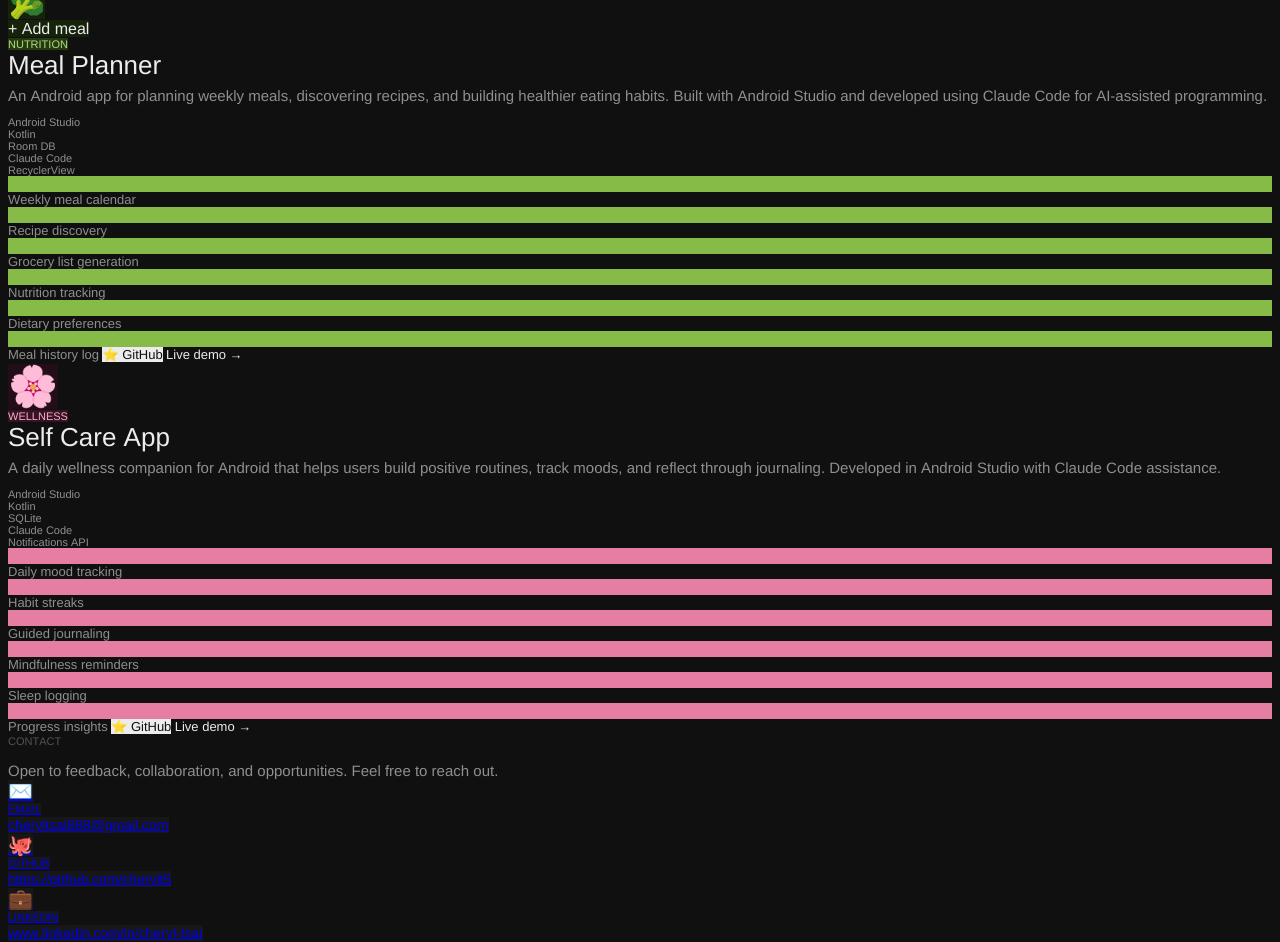
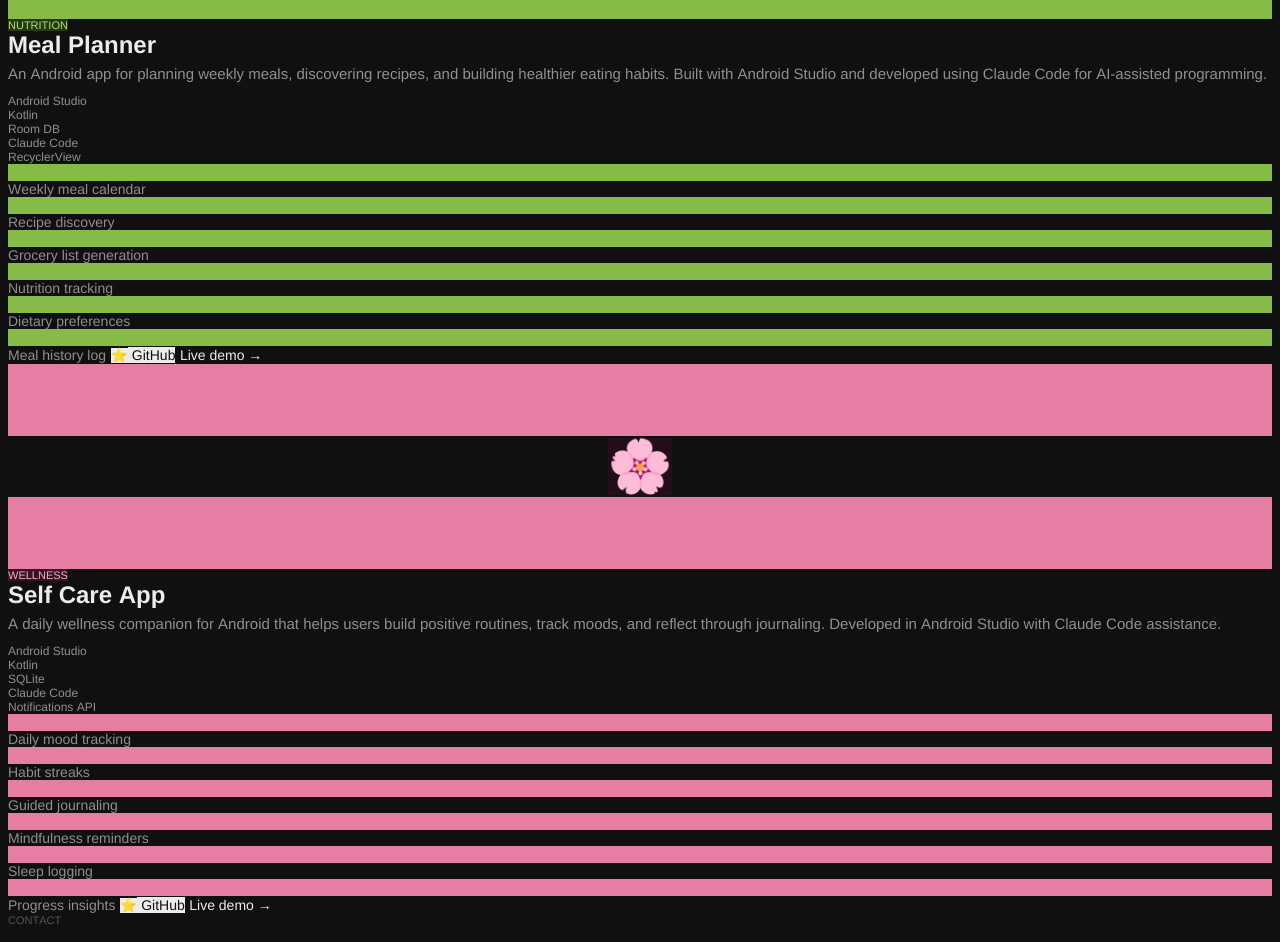
Before and after one commit to cherylt5/Portfolio-Cheryl-Tsai, a plain HTML site: page index.html in a window 1280 px wide. Shown: the part 724-1666 px from the top of the page. Drawn offline with Linux system fonts and the light colour scheme.

Commit message:
Update index.html (fixed fonts)

```diff
--- a/index.html
+++ b/index.html
@@ -1,3 +1,4 @@
+
 <!DOCTYPE html PUBLIC "-//W3C//DTD HTML 4.01//EN" "http://www.w3.org/TR/html4/strict.dtd">
 <html>
 <head>
@@ -9,38 +10,39 @@
   <style type="text/css">
     body {background-color: #101010}
     p.p1 {margin: 0.0px 0.0px 0.0px 0.0px; font: 14.0px 'Helvetica Neue'; color: #ececec; -webkit-text-stroke: #ececec}
-    p.p2 {margin: 0.0px 0.0px 0.0px 0.0px; font: 13.0px 'Helvetica Neue'; color: #535353; -webkit-text-stroke: #535353}
+    p.p2 {margin: 0.0px 0.0px 0.0px 0.0px; font: 14.0px 'Helvetica Neue'; color: #535353; -webkit-text-stroke: #535353}
     p.p3 {margin: 0.0px 0.0px 15.0px 0.0px; font: 11.0px 'Helvetica Neue'; color: #535353; -webkit-text-stroke: #535353}
     p.p5 {margin: 0.0px 0.0px 18.0px 0.0px; font: 16.0px 'Helvetica Neue'; color: #8f8f8f; -webkit-text-stroke: #8f8f8f}
     p.p6 {margin: 0.0px 0.0px 0.0px 0.0px; font: 16.0px 'Helvetica Neue'; color: #8f8f8f; -webkit-text-stroke: #8f8f8f}
-    p.p7 {margin: 0.0px 0.0px 0.0px 0.0px; font: 16.0px '.Apple Color Emoji UI'; color: #ececec; -webkit-text-stroke: #ececec}
-    p.p8 {margin: 0.0px 0.0px 0.0px 0.0px; font: 13.0px 'Helvetica Neue'; color: #ececec; -webkit-text-stroke: #ececec}
-    p.p9 {margin: 0.0px 0.0px 0.0px 0.0px; font: 30.0px '.Apple Color Emoji UI'; color: #ececec; -webkit-text-stroke: #ececec}
-    p.p10 {margin: 0.0px 0.0px 0.0px 0.0px; font: 16.0px 'Helvetica Neue'; color: #ececec; -webkit-text-stroke: #ececec}
-    p.p11 {margin: 0.0px 0.0px 0.0px 0.0px; font: 11.0px 'Helvetica Neue'; color: #b4d885; -webkit-text-stroke: #b4d885}
-    p.p13 {margin: 0.0px 0.0px 12.0px 0.0px; font: 15.0px 'Helvetica Neue'; color: #8f8f8f; -webkit-text-stroke: #8f8f8f}
-    p.p14 {margin: 0.0px 0.0px 0.0px 0.0px; font: 11.0px 'Helvetica Neue'; color: #8f8f8f; -webkit-text-stroke: #8f8f8f}
-    p.p15 {margin: 0.0px 0.0px 0.0px 0.0px; font: 13.0px 'Helvetica Neue'; color: #8f8f8f; -webkit-text-stroke: #8f8f8f; background-color: #87bb47; min-height: 16.0px}
-    p.p16 {margin: 0.0px 0.0px 0.0px 0.0px; font: 13.0px 'Helvetica Neue'; color: #8f8f8f; -webkit-text-stroke: #8f8f8f; background-color: #101010}
-    p.p17 {margin: 0.0px 0.0px 0.0px 0.0px; font: 40.0px '.Apple Color Emoji UI'; color: #ececec; -webkit-text-stroke: #ececec}
-    p.p18 {margin: 0.0px 0.0px 0.0px 0.0px; font: 11.0px 'Helvetica Neue'; color: #f0b1c7; -webkit-text-stroke: #f0b1c7}
-    p.p19 {margin: 0.0px 0.0px 0.0px 0.0px; font: 13.0px 'Helvetica Neue'; color: #8f8f8f; -webkit-text-stroke: #8f8f8f; background-color: #e67da2; min-height: 16.0px}
-    p.p20 {margin: 0.0px 0.0px 0.0px 0.0px; font: 15.0px 'Helvetica Neue'; color: #8f8f8f; -webkit-text-stroke: #8f8f8f}
-    p.p21 {margin: 0.0px 0.0px 0.0px 0.0px; font: 20.0px '.Apple Color Emoji UI'; color: #ececec; -webkit-text-stroke: #ececec}
-    p.p22 {margin: 0.0px 0.0px 2.0px 0.0px; font: 11.0px 'Helvetica Neue'; color: #535353; -webkit-text-stroke: #535353}
-    p.p23 {margin: 0.0px 0.0px 0.0px 0.0px; text-align: center; font: 13.0px 'Helvetica Neue'; color: #535353; -webkit-text-stroke: #535353}
+    p.p7 {margin: 0.0px 0.0px 0.0px 0.0px; font: 14.0px 'Helvetica Neue'; color: #ececec; -webkit-text-stroke: #ececec; background-color: #171717}
+    p.p8 {margin: 0.0px 0.0px 0.0px 0.0px; text-align: center; font: 30.0px '.Apple Color Emoji UI'; color: #ececec; -webkit-text-stroke: #ececec}
+    p.p9 {margin: 0.0px 0.0px 0.0px 0.0px; text-align: center; font: 16.0px 'Helvetica Neue'; color: #ececec; -webkit-text-stroke: #ececec; background-color: #87bb47; min-height: 18.0px}
+    p.p10 {margin: 0.0px 0.0px 0.0px 0.0px; font: 11.0px 'Helvetica Neue'; color: #b4d885; -webkit-text-stroke: #b4d885}
+    p.p12 {margin: 0.0px 0.0px 12.0px 0.0px; font: 15.0px 'Helvetica Neue'; color: #8f8f8f; -webkit-text-stroke: #8f8f8f}
+    p.p13 {margin: 0.0px 0.0px 0.0px 0.0px; font: 12.0px 'Helvetica Neue'; color: #8f8f8f; -webkit-text-stroke: #8f8f8f}
+    p.p14 {margin: 0.0px 0.0px 0.0px 0.0px; font: 14.0px 'Helvetica Neue'; color: #8f8f8f; -webkit-text-stroke: #8f8f8f; background-color: #87bb47; min-height: 17.0px}
+    p.p15 {margin: 0.0px 0.0px 0.0px 0.0px; font: 14.0px 'Helvetica Neue'; color: #8f8f8f; -webkit-text-stroke: #8f8f8f; background-color: #101010}
+    p.p16 {margin: 0.0px 0.0px 0.0px 0.0px; font: 14.0px 'Helvetica Neue'; color: #8f8f8f; -webkit-text-stroke: #8f8f8f}
+    p.p17 {margin: 0.0px 0.0px 0.0px 0.0px; font: 16.0px 'Helvetica Neue'; color: #ececec; -webkit-text-stroke: #ececec; background-color: #e67da2; min-height: 18.0px}
+    p.p18 {margin: 0.0px 0.0px 0.0px 0.0px; text-align: center; font: 52.0px '.Apple Color Emoji UI'; color: #ececec; -webkit-text-stroke: #ececec}
+    p.p19 {margin: 0.0px 0.0px 0.0px 0.0px; font: 11.0px 'Helvetica Neue'; color: #f0b1c7; -webkit-text-stroke: #f0b1c7}
+    p.p20 {margin: 0.0px 0.0px 0.0px 0.0px; font: 14.0px 'Helvetica Neue'; color: #8f8f8f; -webkit-text-stroke: #8f8f8f; background-color: #e67da2; min-height: 17.0px}
+    p.p21 {margin: 0.0px 0.0px 18.0px 0.0px; font: 15.0px 'Helvetica Neue'; color: #8f8f8f; -webkit-text-stroke: #8f8f8f}
+    p.p22 {margin: 0.0px 0.0px 0.0px 0.0px; font: 22.0px '.Apple Color Emoji UI'; color: #ececec; -webkit-text-stroke: #ececec}
+    p.p23 {margin: 0.0px 0.0px 3.0px 0.0px; font: 11.0px 'Helvetica Neue'; color: #535353; -webkit-text-stroke: #535353}
+    p.p24 {margin: 0.0px 0.0px 0.0px 0.0px; text-align: center; font: 13.0px 'Helvetica Neue'; color: #535353; -webkit-text-stroke: #535353}
     span.s1 {font-kerning: none; background-color: #101010}
     span.s2 {font-kerning: none}
-    span.s3 {font-kerning: none; background-color: #171717}
-    span.s4 {font-kerning: none; background-color: #15230a}
+    span.s3 {font: 14.0px '.Apple Color Emoji UI'; font-kerning: none}
+    span.s4 {font-kerning: none; background-color: rgba(255, 255, 255, 0.75)}
     span.s5 {font-kerning: none; background-color: #233b0f}
-    span.s6 {font: 12.0px 'Helvetica Neue'; font-kerning: none; color: #ececec; -webkit-text-stroke: 0px #ececec}
-    span.s7 {font: 13.0px '.Apple Color Emoji UI'; font-kerning: none; color: #101010; background-color: #ececec; -webkit-text-stroke: 0px #101010}
+    span.s6 {font: 16.0px 'Helvetica Neue'; font-kerning: none; color: #ececec; background-color: #101010; -webkit-text-stroke: 0px #ececec}
+    span.s7 {font: 14.0px '.Apple Color Emoji UI'; font-kerning: none; color: #101010; background-color: #ececec; -webkit-text-stroke: 0px #101010}
     span.s8 {font-kerning: none; color: #101010; background-color: #ececec; -webkit-text-stroke: 0px #101010}
-    span.s9 {font-kerning: none; color: #ececec; -webkit-text-stroke: 0px #ececec}
+    span.s9 {font-kerning: none; color: #ececec; background-color: #101010; -webkit-text-stroke: 0px #ececec}
     span.s10 {font-kerning: none; background-color: #220d18}
     span.s11 {font-kerning: none; background-color: #391124}
-    span.s12 {font: 20.0px '.Apple Color Emoji UI'; font-kerning: none}
+    span.s12 {font-kerning: none; background-color: #171717}
     span.s13 {font: 11.0px 'Helvetica Neue'; font-kerning: none; color: #535353; -webkit-text-stroke: 0px #535353}
     span.s14 {font: 14.0px 'Helvetica Neue'; font-kerning: none}
   </style>
@@ -52,87 +54,94 @@
 <p class="p2"><span class="s1">Projects</span></p>
 <p class="p2"><span class="s1">Contact</span></p>
 <p class="p3"><span class="s2">INTRODUCTION</span></p>
-<h1 style="margin: 0.0px 0.0px 12.0px 0.0px; font: 56.0px 'Helvetica Neue'; color: #ececec; -webkit-text-stroke: #ececec"><span class="s2">Your Name</span></h1>
+<h1 style="margin: 0.0px 0.0px 9.0px 0.0px; font: 48.0px 'Helvetica Neue'; color: #ececec; -webkit-text-stroke: #ececec"><span class="s2"><b>Cheryl Tsai</b></span></h1>
 <p class="p5"><span class="s2">Mobile App Developer · Android Studio · Claude Code</span></p>
-<p class="p6"><span class="s2">I'm a student passionate about building apps that make everyday life easier and healthier. I've developed two mobile applications using Android Studio with AI-assisted development through Claude Code — focusing on clean interfaces and practical features that real people actually use. I care about writing thoughtful code and designing experiences that will genuinely improve your life.</span></p>
+<p class="p6"><span class="s2">I'm a CS student passionate about building apps that make everyday life easier and healthier. I've developed two mobile applications using Android Studio with AI-assisted development through Claude Code — focusing on clean interfaces and practical features that real people actually use. I care about writing thoughtful code and designing experiences that feel personal, not generic.</span></p>
 <p class="p3"><span class="s2">SKILLS &amp; TECHNOLOGIES</span></p>
-<p class="p7"><span class="s3">📱</span></p>
-<p class="p8"><span class="s3">Android Studio</span></p>
-<p class="p7"><span class="s3">🤖</span></p>
-<p class="p8"><span class="s3">Claude Code</span></p>
-<p class="p7"><span class="s3">☕</span></p>
-<p class="p8"><span class="s3">Java / Kotlin</span></p>
-<p class="p7"><span class="s3">🗄️</span></p>
-<p class="p8"><span class="s3">SQLite / Room</span></p>
-<p class="p7"><span class="s3">🎨</span></p>
-<p class="p8"><span class="s3">XML Layouts</span></p>
-<p class="p7"><span class="s3">🌿</span></p>
-<p class="p8"><span class="s3">Git &amp; GitHub</span></p>
-<p class="p7"><span class="s3">📐</span></p>
-<p class="p8"><span class="s3">Mobile UI/UX</span></p>
-<p class="p7"><span class="s3">🔌</span></p>
-<p class="p8"><span class="s3">REST APIs</span></p>
+<p class="p7"><span class="s3">📱</span><span class="s2"> Android Studio</span></p>
+<p class="p7"><span class="s3">🤖</span><span class="s2"> Claude Code</span></p>
+<p class="p7"><span class="s3">☕</span><span class="s2"> Java / Kotlin</span></p>
+<p class="p7"><span class="s3">🗄️</span><span class="s2"> SQLite / Room</span></p>
+<p class="p7"><span class="s3">🎨</span><span class="s2"> XML Layouts</span></p>
+<p class="p7"><span class="s3">🌿</span><span class="s2"> Git &amp; GitHub</span></p>
+<p class="p7"><span class="s3">📐</span><span class="s2"> Mobile UI/UX</span></p>
+<p class="p7"><span class="s3">🔌</span><span class="s2"> REST APIs</span></p>
 <p class="p3"><span class="s2">PROJECTS</span></p>
-<p class="p9"><span class="s4">🥗</span></p>
-<p class="p9"><span class="s4">🍜</span></p>
-<p class="p9"><span class="s4">🥘</span></p>
-<p class="p9"><span class="s4">🥦</span></p>
-<p class="p10"><span class="s4">+ Add meal</span></p>
-<p class="p11"><span class="s5">NUTRITION</span></p>
-<h2 style="margin: 0.0px 0.0px 6.0px 0.0px; font: 26.0px 'Helvetica Neue'; color: #ececec; -webkit-text-stroke: #ececec"><span class="s1">Meal Planner</span></h2>
-<p class="p13"><span class="s1">An Android app for planning weekly meals, discovering recipes, and building healthier eating habits. Built with Android Studio and developed using Claude Code for AI-assisted programming.</span></p>
-<p class="p14"><span class="s1">Android Studio</span></p>
-<p class="p14"><span class="s1">Kotlin</span></p>
-<p class="p14"><span class="s1">Room DB</span></p>
-<p class="p14"><span class="s1">Claude Code</span></p>
-<p class="p14"><span class="s1">RecyclerView</span></p>
-<p class="p15"><span class="s2"></span><br></p>
-<p class="p16"><span class="s2">Weekly meal calendar</span></p>
-<p class="p15"><span class="s2"></span><br></p>
-<p class="p16"><span class="s2">Recipe discovery</span></p>
-<p class="p15"><span class="s2"></span><br></p>
-<p class="p16"><span class="s2">Grocery list generation</span></p>
-<p class="p15"><span class="s2"></span><br></p>
-<p class="p16"><span class="s2">Nutrition tracking</span></p>
-<p class="p15"><span class="s2"></span><br></p>
-<p class="p16"><span class="s2">Dietary preferences</span></p>
-<p class="p15"><span class="s2"></span><br></p>
-<p class="p16"><span class="s2">Meal history log</span><span class="s6"> </span><span class="s7">⭐</span><span class="s8"> GitHub</span><span class="s6"> </span><span class="s9">Live demo →</span></p>
-<p class="p17"><span class="s10">🌸</span></p>
-<p class="p18"><span class="s11">WELLNESS</span></p>
-<h2 style="margin: 0.0px 0.0px 6.0px 0.0px; font: 26.0px 'Helvetica Neue'; color: #ececec; -webkit-text-stroke: #ececec"><span class="s1">Self Care App</span></h2>
-<p class="p13"><span class="s1">A daily wellness companion for Android that helps users build positive routines, track moods, and reflect through journaling. Developed in Android Studio with Claude Code assistance.</span></p>
-<p class="p14"><span class="s1">Android Studio</span></p>
-<p class="p14"><span class="s1">Kotlin</span></p>
-<p class="p14"><span class="s1">SQLite</span></p>
-<p class="p14"><span class="s1">Claude Code</span></p>
-<p class="p14"><span class="s1">Notifications API</span></p>
-<p class="p19"><span class="s2"></span><br></p>
-<p class="p16"><span class="s2">Daily mood tracking</span></p>
-<p class="p19"><span class="s2"></span><br></p>
-<p class="p16"><span class="s2">Habit streaks</span></p>
-<p class="p19"><span class="s2"></span><br></p>
-<p class="p16"><span class="s2">Guided journaling</span></p>
-<p class="p19"><span class="s2"></span><br></p>
-<p class="p16"><span class="s2">Mindfulness reminders</span></p>
-<p class="p19"><span class="s2"></span><br></p>
-<p class="p16"><span class="s2">Sleep logging</span></p>
-<p class="p19"><span class="s2"></span><br></p>
-<p class="p16"><span class="s2">Progress insights</span><span class="s6"> </span><span class="s7">⭐</span><span class="s8"> GitHub</span><span class="s6"> </span><span class="s9">Live demo →</span></p>
+<p class="p8"><span class="s4">🥗</span></p>
+<p class="p9"><span class="s2"></span><br></p>
+<p class="p9"><span class="s2"></span><br></p>
+<p class="p8"><span class="s4">🍜</span></p>
+<p class="p9"><span class="s2"></span><br></p>
+<p class="p9"><span class="s2"></span><br></p>
+<p class="p8"><span class="s4">🥘</span></p>
+<p class="p9"><span class="s2"></span><br></p>
+<p class="p9"><span class="s2"></span><br></p>
+<p class="p8"><span class="s4">🥦</span></p>
+<p class="p9"><span class="s2"></span><br></p>
+<p class="p9"><span class="s2"></span><br></p>
+<p class="p10"><span class="s5">NUTRITION</span></p>
+<h2 style="margin: 0.0px 0.0px 6.0px 0.0px; font: 24.0px 'Helvetica Neue'; color: #ececec; -webkit-text-stroke: #ececec"><span class="s1"><b>Meal Planner</b><b></b></span></h2>
+<p class="p12"><span class="s1">An Android app for planning weekly meals, discovering recipes, and building healthier eating habits. Built with Android Studio and developed using Claude Code for AI-assisted programming.</span></p>
+<p class="p13"><span class="s1">Android Studio</span></p>
+<p class="p13"><span class="s1">Kotlin</span></p>
+<p class="p13"><span class="s1">Room DB</span></p>
+<p class="p13"><span class="s1">Claude Code</span></p>
+<p class="p13"><span class="s1">RecyclerView</span></p>
+<p class="p14"><span class="s2"></span><br></p>
+<p class="p15"><span class="s2">Weekly meal calendar</span></p>
+<p class="p14"><span class="s2"></span><br></p>
+<p class="p15"><span class="s2">Recipe discovery</span></p>
+<p class="p14"><span class="s2"></span><br></p>
+<p class="p15"><span class="s2">Grocery list generation</span></p>
+<p class="p14"><span class="s2"></span><br></p>
+<p class="p15"><span class="s2">Nutrition tracking</span></p>
+<p class="p14"><span class="s2"></span><br></p>
+<p class="p15"><span class="s2">Dietary preferences</span></p>
+<p class="p14"><span class="s2"></span><br></p>
+<p class="p16"><span class="s1">Meal history log</span><span class="s6"> </span><span class="s7">⭐</span><span class="s8"> GitHub</span><span class="s6"> </span><span class="s9">Live demo →</span></p>
+<p class="p17"><span class="s2"></span><br></p>
+<p class="p17"><span class="s2"></span><br></p>
+<p class="p17"><span class="s2"></span><br></p>
+<p class="p17"><span class="s2"></span><br></p>
+<p class="p18"><span class="s10">🌸</span></p>
+<p class="p17"><span class="s2"></span><br></p>
+<p class="p17"><span class="s2"></span><br></p>
+<p class="p17"><span class="s2"></span><br></p>
+<p class="p17"><span class="s2"></span><br></p>
+<p class="p19"><span class="s11">WELLNESS</span></p>
+<h2 style="margin: 0.0px 0.0px 6.0px 0.0px; font: 24.0px 'Helvetica Neue'; color: #ececec; -webkit-text-stroke: #ececec"><span class="s1"><b>Self Care App</b><b></b></span></h2>
+<p class="p12"><span class="s1">A daily wellness companion for Android that helps users build positive routines, track moods, and reflect through journaling. Developed in Android Studio with Claude Code assistance.</span></p>
+<p class="p13"><span class="s1">Android Studio</span></p>
+<p class="p13"><span class="s1">Kotlin</span></p>
+<p class="p13"><span class="s1">SQLite</span></p>
+<p class="p13"><span class="s1">Claude Code</span></p>
+<p class="p13"><span class="s1">Notifications API</span></p>
+<p class="p20"><span class="s2"></span><br></p>
+<p class="p15"><span class="s2">Daily mood tracking</span></p>
+<p class="p20"><span class="s2"></span><br></p>
+<p class="p15"><span class="s2">Habit streaks</span></p>
+<p class="p20"><span class="s2"></span><br></p>
+<p class="p15"><span class="s2">Guided journaling</span></p>
+<p class="p20"><span class="s2"></span><br></p>
+<p class="p15"><span class="s2">Mindfulness reminders</span></p>
+<p class="p20"><span class="s2"></span><br></p>
+<p class="p15"><span class="s2">Sleep logging</span></p>
+<p class="p20"><span class="s2"></span><br></p>
+<p class="p16"><span class="s1">Progress insights</span><span class="s6"> </span><span class="s7">⭐</span><span class="s8"> GitHub</span><span class="s6"> </span><span class="s9">Live demo →</span></p>
 <p class="p3"><span class="s2">CONTACT</span></p>
-<p class="p20"><span class="s2">Open to feedback, collaboration, and opportunities. Feel free to reach out.</span></p>
-<p class="p21"><span class="s3"><a href="mailto:your@email.com">✉️<span class="s12"></span></a></span></p>
-<p class="p22"><span class="s3"><a href="mailto:your@email.com">EMAIL<span class="s13"></span></a></span></p>
-<p class="p1"><span class="s3"><a href="mailto:your@email.com">cheryltsai888@gmail.com<span class="s14"></span></a></span></p>
-<p class="p21"><span class="s3"><a href="https://github.com/yourname">🐙<span class="s12"></span></a></span></p>
-<p class="p22"><span class="s3"><a href="https://github.com/yourname">GITHUB<span class="s13"></span></a></span></p>
-<p class="p1"><span class="s3"><a href="https://github.com/yourname">https://github.com/cherylt5<span class="s14"></span></a></span></p>
-<p class="p21"><span class="s3"><a href="https://linkedin.com/in/yourname">💼<span class="s12"></span></a></span></p>
-<p class="p22"><span class="s3"><a href="https://linkedin.com/in/yourname">LINKEDIN<span class="s13"></span></a></span></p>
-<p class="p1"><span class="s3"><a href="https://linkedin.com/in/yourname">www.linkedin.com/in/cheryl-tsai<span class="s14"></span></a></span></p>
-<p class="p21"><span class="s3">🎓</span></p>
-<p class="p22"><span class="s3">INSTITUTION</span></p>
-<p class="p1"><span class="s3">University of Illinois Urbana-Champaign</span></p>
-<p class="p23"><span class="s2">Built with care · 2026</span></p>
+<p class="p21"><span class="s2">Open to feedback, collaboration, and opportunities. Feel free to reach out.</span></p>
+<p class="p22"><span class="s12"><a href="mailto:your@email.com">✉️<span class="s2"></span></a></span></p>
+<p class="p23"><span class="s12"><a href="mailto:your@email.com">EMAIL<span class="s13"></span></a></span></p>
+<p class="p1"><span class="s12"><a href="mailto:your@email.com">your@email.com<span class="s14"></span></a></span></p>
+<p class="p22"><span class="s12"><a href="https://github.com/yourname">🐙<span class="s2"></span></a></span></p>
+<p class="p23"><span class="s12"><a href="https://github.com/yourname">GITHUB<span class="s13"></span></a></span></p>
+<p class="p1"><span class="s12"><a href="https://github.com/yourname">github.com/yourname<span class="s14"></span></a></span></p>
+<p class="p22"><span class="s12"><a href="https://linkedin.com/in/yourname">💼<span class="s2"></span></a></span></p>
+<p class="p23"><span class="s12"><a href="https://linkedin.com/in/yourname">LINKEDIN<span class="s13"></span></a></span></p>
+<p class="p1"><span class="s12"><a href="https://linkedin.com/in/yourname">linkedin.com/in/yourname<span class="s14"></span></a></span></p>
+<p class="p22"><span class="s12">🎓</span></p>
+<p class="p23"><span class="s12">INSTITUTION</span></p>
+<p class="p1"><span class="s12">Your University</span></p>
+<p class="p24"><span class="s2">Built with care · 2026</span></p>
 </body>
 </html>
```
